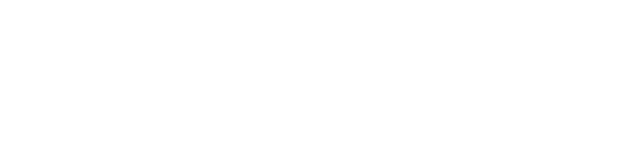
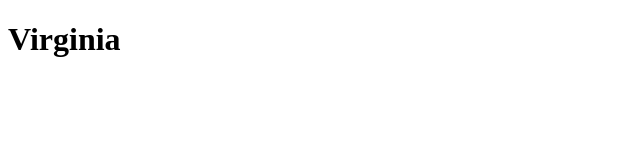
Before and after one commit to vsbluth5/sample-lesson-vsb, a plain HTML site: page index.html in a window 1280 px wide. Shown: the whole page, without its empty margins (0-640 px from the left). Drawn offline with Linux system fonts and the light colour scheme.

Commit message:
add name

```diff
--- a/index.html
+++ b/index.html
@@ -5,6 +5,6 @@
     <title>title</title>
   </head>
   <body>
-    <h1></h1>
+    <h1>Virginia</h1>
   </body>
 </html>
```
